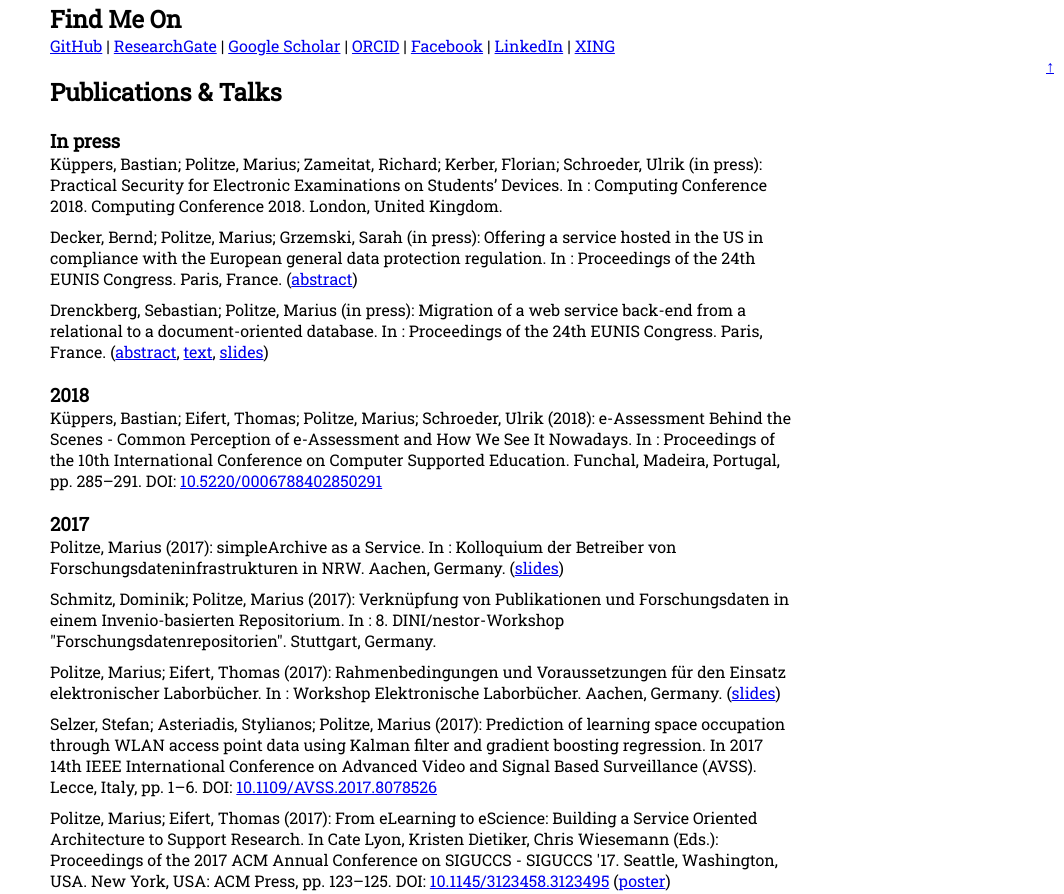
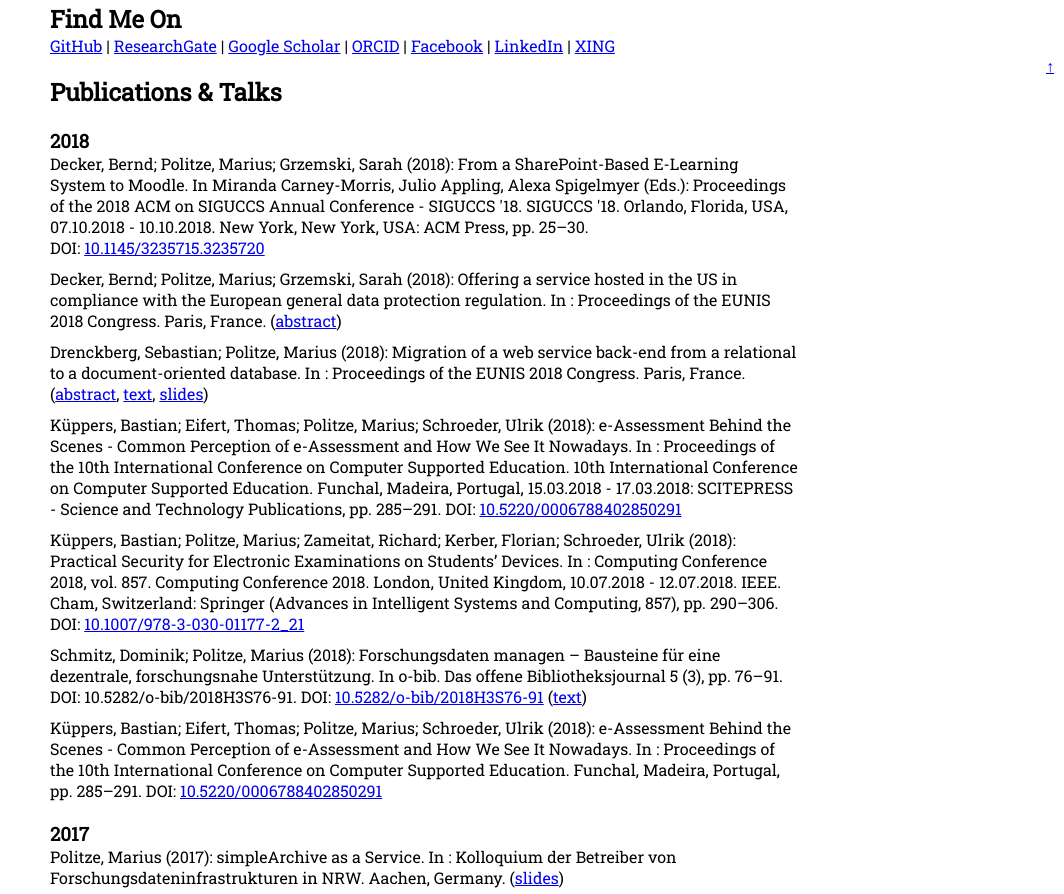
Before and after one commit to mpolitze/mpolitze.github.io, a website: page index.html in a window 1280 px wide. Shown: the part 714-1608 px from the top of the page, without its empty margins (216-1280 px from the left). Drawn offline with nearby package versions, Linux system fonts and the light colour scheme.

Commit message:
add 2018 publications

```diff
--- a/index.html
+++ b/index.html
@@ -79,24 +79,41 @@
 
 	<h2 id="publications_and_talks">Publications &amp; Talks</h2>
 
-	<h3>In press</h3>
+	<!--<h3>In press</h3>
 	<ul>
     <li>
-			Küppers, Bastian; Politze, Marius; Zameitat, Richard; Kerber, Florian; Schroeder, Ulrik (in press): Practical Security for Electronic Examinations on Students’ Devices. In : Computing Conference 2018. Computing Conference 2018. London, United Kingdom.
+
+    </li>
+	</ul>-->
+	<h3>2018</h3>
+    <ul>
+        <li>
+            Decker, Bernd; Politze, Marius; Grzemski, Sarah (2018): From a SharePoint-Based E-Learning System to Moodle. In Miranda Carney-Morris, Julio Appling, Alexa Spigelmyer (Eds.): Proceedings of the 2018 ACM on SIGUCCS Annual Conference - SIGUCCS '18. SIGUCCS '18. Orlando, Florida, USA, 07.10.2018 - 10.10.2018. New York, New York, USA: ACM Press, pp. 25–30.
+            DOI:&nbsp;<a href="https://dx.doi.org/10.1145/3235715.3235720">10.1145/3235715.3235720</a>
         </li>
         <li>
-			Decker, Bernd; Politze, Marius; Grzemski, Sarah (in press): Offering a service hosted in the US in compliance with the European general data protection regulation. In : Proceedings of the 24th EUNIS Congress. Paris, France.
+            Decker, Bernd; Politze, Marius; Grzemski, Sarah (2018): Offering a service hosted in the US in compliance with the European general data protection regulation. In : Proceedings of the EUNIS 2018 Congress. Paris, France.
             (<a href="./pub/2018-decker_politze_grzemski-offering-a-service-hosted-in-the-us-in-compliance-with-the-european-general-data-protection-regulation-abstract.pdf">abstract</a>)
         </li>
         <li>
-            Drenckberg, Sebastian; Politze, Marius (in press): Migration of a web service back-end from a relational to a document-oriented database. In : Proceedings of the 24th EUNIS Congress. Paris, France.
+            Drenckberg, Sebastian; Politze, Marius (2018): Migration of a web service back-end from a relational to a document-oriented database. In : Proceedings of the EUNIS 2018 Congress. Paris, France.
             (<a href="./pub/2018-drenckberg_politze_migration-of-a-web-service-back-end-from-a-relational-to-a-document-oriented-database-abstract.pdf">abstract</a>,
             <a href="./pub/2018-drenckberg_politze_migration-of-a-web-service-back-end-from-a-relational-to-a-document-oriented-database-text.pdf">text</a>,
 			<a href="./pub/2018-drenckberg_politze_migration-of-a-web-service-back-end-from-a-relational-to-a-document-oriented-database-slides.pdf">slides</a>)
 		</li>
-	</ul>
-	<h3>2018</h3>
-    <ul>
+        <li>
+            Küppers, Bastian; Eifert, Thomas; Politze, Marius; Schroeder, Ulrik (2018): e-Assessment Behind the Scenes - Common Perception of e-Assessment and How We See It Nowadays. In : Proceedings of the 10th International Conference on Computer Supported Education. 10th International Conference on Computer Supported Education. Funchal, Madeira, Portugal, 15.03.2018 - 17.03.2018: SCITEPRESS - Science and Technology Publications, pp. 285–291.
+            DOI:&nbsp;<a href="https://dx.doi.org/10.5220/0006788402850291">10.5220/0006788402850291</a>
+        </li>
+        <li>
+            Küppers, Bastian; Politze, Marius; Zameitat, Richard; Kerber, Florian; Schroeder, Ulrik (2018): Practical Security for Electronic Examinations on Students’ Devices. In : Computing Conference 2018, vol. 857. Computing Conference 2018. London, United Kingdom, 10.07.2018 - 12.07.2018. IEEE. Cham, Switzerland: Springer (Advances in Intelligent Systems and Computing, 857), pp. 290–306.
+            DOI:&nbsp;<a href="https://dx.doi.org/10.1007/978-3-030-01177-2_21">10.1007/978-3-030-01177-2_21</a>
+		</li>
+        <li>
+            Schmitz, Dominik; Politze, Marius (2018): Forschungsdaten managen – Bausteine für eine dezentrale, forschungsnahe Unterstützung. In o-bib. Das offene Bibliotheksjournal 5 (3), pp. 76–91. DOI: 10.5282/o-bib/2018H3S76-91.
+            DOI:&nbsp;<a href="https://dx.doi.org/10.5282/o-bib/2018H3S76-91">10.5282/o-bib/2018H3S76-91</a>
+            (<a href="./pub/2018-schmitz_politze-forschungsdaten_managen_bausteine_fur_eine_dezentrale_forschungsnahe_unterstutzung-text.pdf">text</a>)
+        </li>
         <li>
             Küppers, Bastian; Eifert, Thomas; Politze, Marius; Schroeder, Ulrik (2018): e-Assessment Behind the Scenes - Common Perception of e-Assessment and How We See It Nowadays. In : Proceedings of the 10th International Conference on Computer Supported Education. Funchal, Madeira, Portugal, pp. 285–291.
             DOI:&nbsp;<a href="https://dx.doi.org/10.5220/0006788402850291">10.5220/0006788402850291</a>
```
Also changed, not shown: 1 other file. Lines whose indentation alone changed are shown as unchanged.
